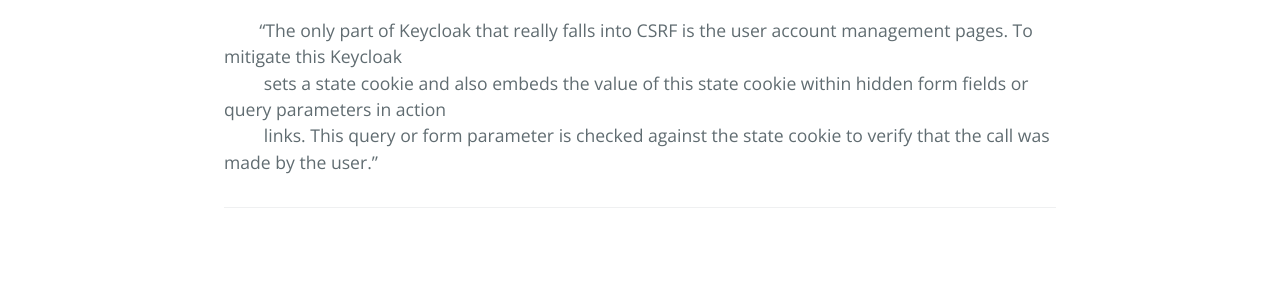
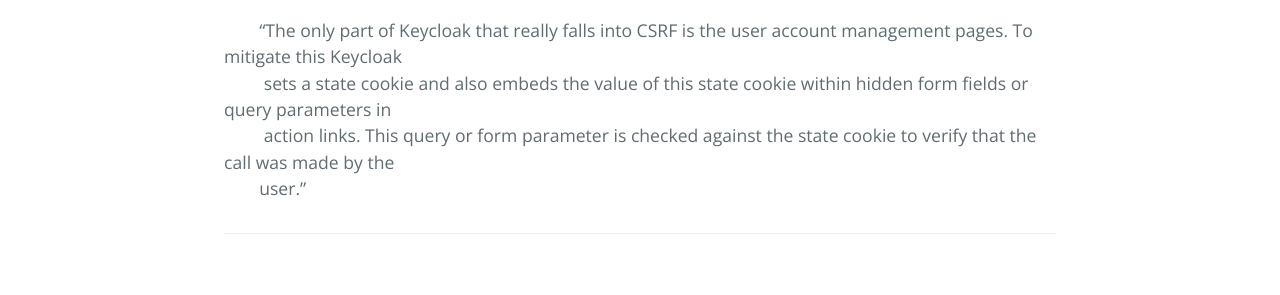
Before and after one commit to DanielLucier/CYBER8420-SemesterProject, a Jekyll site: the page built from misc/pages/ThreatModels.md, in a window 1280 px wide. Shown: the part 1518-1813 px from the top of the page. Built offline with Jekyll 4.4.1, drawn with Linux system fonts in a browser that asks for light colours; before the commit the page ends 1790 px from its top, so only the background shows below that.

```diff
--- a/misc/pages/ThreatModels.md
+++ b/misc/pages/ThreatModels.md
@@ -24,5 +24,5 @@ Summary Of Security Related Issues Identified In Keycloak's Software Design
 &emsp;<a href="http://www.keycloak.org/docs/3.3/server_admin/topics/threat.html">Section 3.19, Threat Model Mitigation,</a> of Keycloak's documentation discusses possible security vulnerabilities that could be encountered by any authentication server and provides mitigation strategies to address the vulnerabilities. According to <a href = "http://www.keycloak.org/docs/3.3/server_admin/topics/threat/csrf.html">the CSRF section</a>, a possible CSRF vulnerability is identified, and a mitigation strategy is provided:
 
 &emsp;&emsp;"The only part of Keycloak that really falls into CSRF is the user account management pages. To mitigate this Keycloak
-<br />&emsp;&emsp; sets a state cookie and also embeds the value of this state cookie within hidden form fields or query parameters in action
-<br />&emsp;&emsp; links. This query or form parameter is checked against the state cookie to verify that the call was made by the user."
+<br />&emsp;&emsp; sets a state cookie and also embeds the value of this state cookie within hidden form fields or query parameters in <br />&emsp;&emsp; action links. This query or form parameter is checked against the state cookie to verify that the call was made by the
+<br />&emsp;&emsp;user."
```
